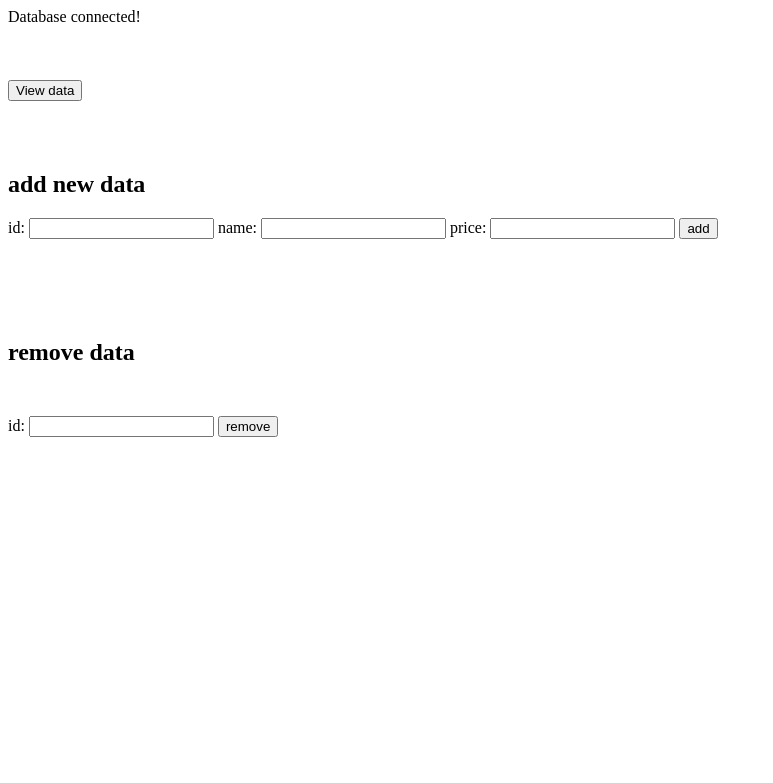
After one commit to niranma/Fiala, a PHP site: page /fart.php in a window 1280 px wide. The commit adds this page. Shown: the top 783 px of the page, without its empty margins (0-773 px from the left). Run offline with PHP 8.4, Linux system fonts and the light colour scheme.

Commit message:
added page for DB, data in it is wrong

```diff
--- /dev/null
+++ b/fart.php
@@ -0,0 +1,77 @@
+<html>
+
+<body>
+
+<?php
+$con = mysqli_connect("localhost","kevin","kevin", "beer");
+
+// Check connection
+if (mysqli_connect_errno()) {
+  echo "Failed to connect to MySQL: " . mysqli_connect_error();
+  exit();
+}
+
+echo "Database connected!". "<br><br><br><br>";
+
+if(array_key_exists('view', $_POST)) {
+
+  // button1 has been pressed
+  $sql = "SELECT id, name, price from beer_names;";
+  $result=mysqli_query($con,$sql);
+
+  if ($result->num_rows > 0) {
+      // output data of each row
+      while($row = $result->fetch_assoc()) {
+
+          //   &emsp; is a 4 space escape char
+          echo "ID: ". $row["id"] . "&emsp;name: " . $row["name"]. "&emsp;&emsp;price: " .$row["price"]. "<br>";
+        }
+    } else {
+        echo "0 results";
+    }
+    echo "<br>ddddddddd<br><br><br>";
+}
+
+else if(array_key_exists('add', $_POST)) {
+
+    $sql = "INSERT INTO beer_names (name, price)
+    VALUES ('ad', '82.9')";
+
+    if ($con->query($sql) === TRUE) {
+      echo "New record created successfully";
+    } else {
+      echo "Error: " . $sql . "<br>" . $con->error;
+    }
+
+}
+
+
+?>
+
+<form method="post">
+    <input style="margin-bottom: 50px;"type="submit" name="view" class="button" value="View data" />
+
+</form>
+
+<form method="post">
+    <h2>add new data</h2>
+    <p style="display: inline;">id: </p>
+    <input type="text" name="yourname"/>
+
+    <p style="display: inline;">name: </p>
+    <input type="text" name="yourname"/>
+
+    <p style="display: inline;">price: </p>
+    <input type="text" name="yourname"/>
+    <input type="submit" name="add" class="button" value="add" />
+
+
+    <h2 style="margin-bottom: 50px; margin-top: 100px;">remove data</h2>
+    <p style="display: inline;">id: </p>
+    <input type="text" name="yourname"/>
+    <input type="submit" name="remove" class="button" value="remove" />
+    </form>
+
+</body>
+
+</html>
--- a/index.html
+++ b/index.html
@@ -33,8 +33,9 @@
 
     <!--ordering food section-->
     <div id="food_section">
-      <h1><a href="https://www.toasttab.com/fialabrothers/v3" target="_blank">food here here!</a></h1>
-      <h1 style="width: 100%; height: 100%; background-color: pink;">drink menu here. pull info from a DB</h1>
+      <h1><a href="https://www.toasttab.com/fialabrothers/v3" target="_blank">Order food here!</a></h1>
+      <h1><a href="food.php" target="_blank">view menu here!</a></h1>
+
     </div>
 
 
--- a/style.css
+++ b/style.css
@@ -116,7 +116,7 @@ html {
   border-style: solid;
   border-color: #30353f;
   height: 25%;
-  padding-top: 8vh;
+  /* padding-top: 8vh; */
 }
 
 .drink_menu {
```
Also changed, not shown: food.php (+57 -33 lines).
